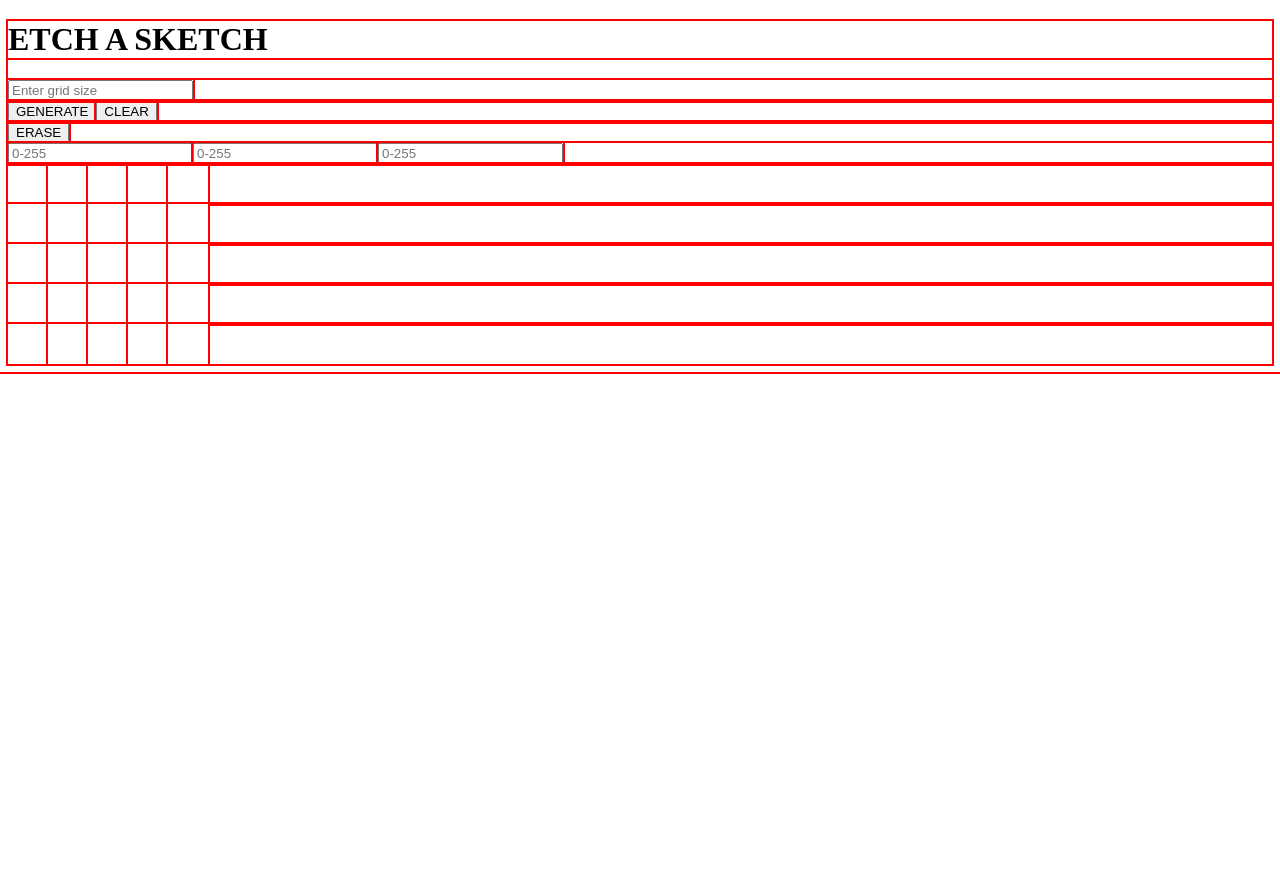
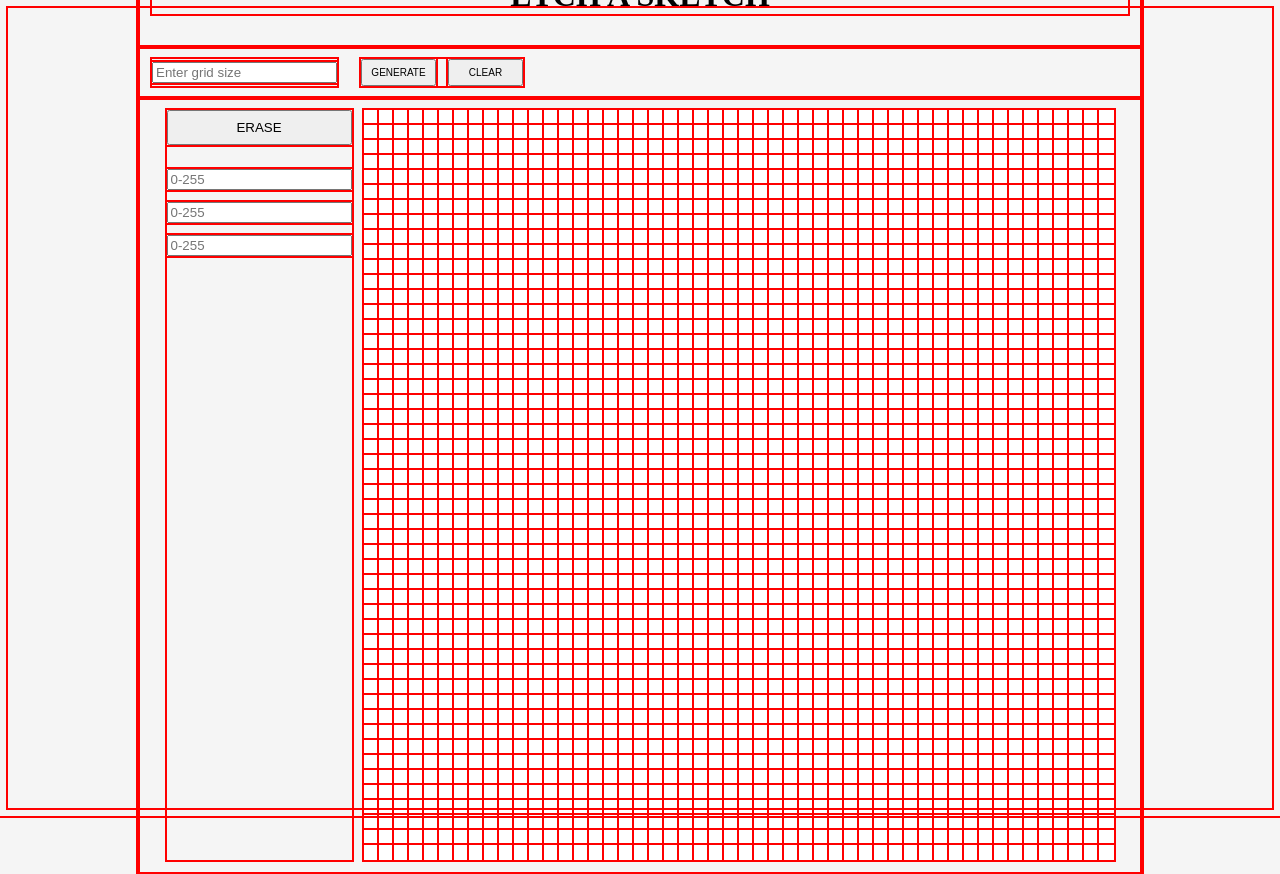
Before and after one commit to 07abrar/top_learn, a plain HTML site: page etch-a-Sketch/index.html in a window 1280 px wide. Before the commit the page ends 800 px from the top, so only its background shows below. Drawn offline with Linux system fonts and the light colour scheme.

Commit message:
feat(etch-a-sketch): create the app layout

```diff
--- a/etch-a-Sketch/script.js
+++ b/etch-a-Sketch/script.js
@@ -102,14 +102,18 @@ function buildDrawingBoard() {
   const wrapper = createElement("div", {
     className: "drawing-board",
   });
-  for (let i = 0; i < 5; i++) {
+  const gridNum = 50;
+  for (let i = 0; i < gridNum; i++) {
     const gridI = createElement("div", {
       className: "grid-i",
     });
-    for (let j = 0; j < 5; j++) {
+    for (let j = 0; j < gridNum; j++) {
       const gridJ = createElement("div", {
         className: "grid-j",
       });
+      const size = 750 / gridNum;
+      gridJ.style.width = `${size}px`;
+      gridJ.style.height = `${size}px`;
       gridI.append(gridJ);
     }
     wrapper.append(gridI);
--- a/etch-a-Sketch/style.css
+++ b/etch-a-Sketch/style.css
@@ -1,10 +1,85 @@
 * {
     outline: 2px solid red;
+}
+
+:root {
+    --background : rgb(245 245, 245);
+    --frame : rgb(200,200,200);
+}
+
+body{
+    height: 100vh;
+    background-color: var(--background);
+    display: flex;
+    justify-content: center;
+    align-items: center;
+}
+
+#container{
+    width: min(1000px, 100%);
+    border: 2px solid var(--frame);
+}
+
+.web-title{
+    text-align: center;
+    padding: 12px;
+}
+
+.top-bar{
+    display: flex;
+    gap: 24px;
+    padding:12px;
+}
+
+.top-button-wrapper{
+    display: flex;
+    gap: 12px;
+}
+
+.top-button-wrapper button {
+    font-size: 10px;
+    width: 75px;
+    padding: 6px;
+    box-sizing: border-box;
+}
+
+.grid-size-input-wrapper{
+    display: flex;
+    align-items: center;
+}
+
+.grid-size-input{
+    font-size: 10px;
+}
+
+.drawer-wrapper{
+    display: flex;
+    gap: 12px;
+    padding: 12px;
+    justify-content: center;
+}
+
+.side-button-wrapper{
+    display: flex;
+    flex-direction: column;
+    gap: 24px;
+}
+
+#eraser{
+    padding: 8px;
+}
+
+.color-picker{
+    display: flex;
+    flex-direction: column;
+    gap: 12px;
 }
 
 .drawing-board {
     display: flex;
     flex-direction: column;
+    min-width: 750px;
+    min-height: 750px;
 }
 
 .grid-i {
@@ -13,7 +88,5 @@
 }
 
 .grid-j{
-    width: 40px;
-    height: 40px;
     background-color: white;
 }
```
